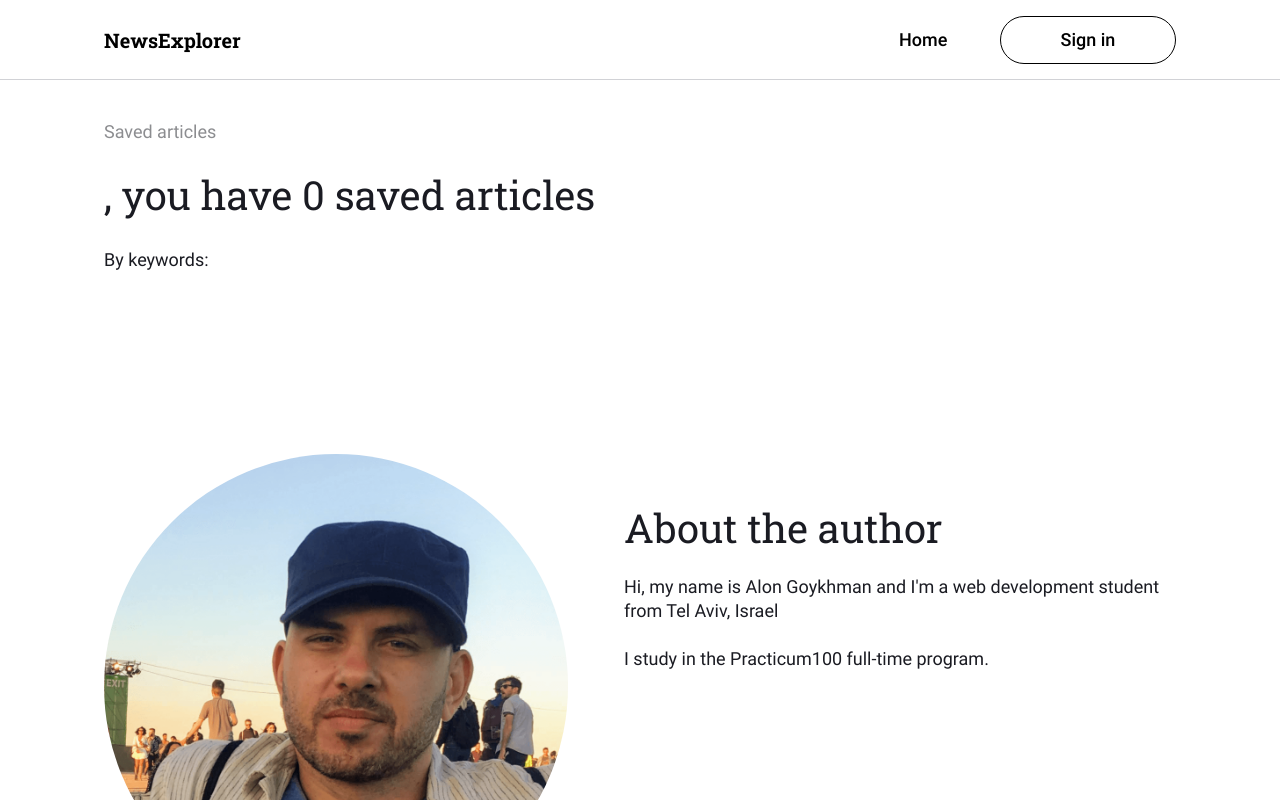
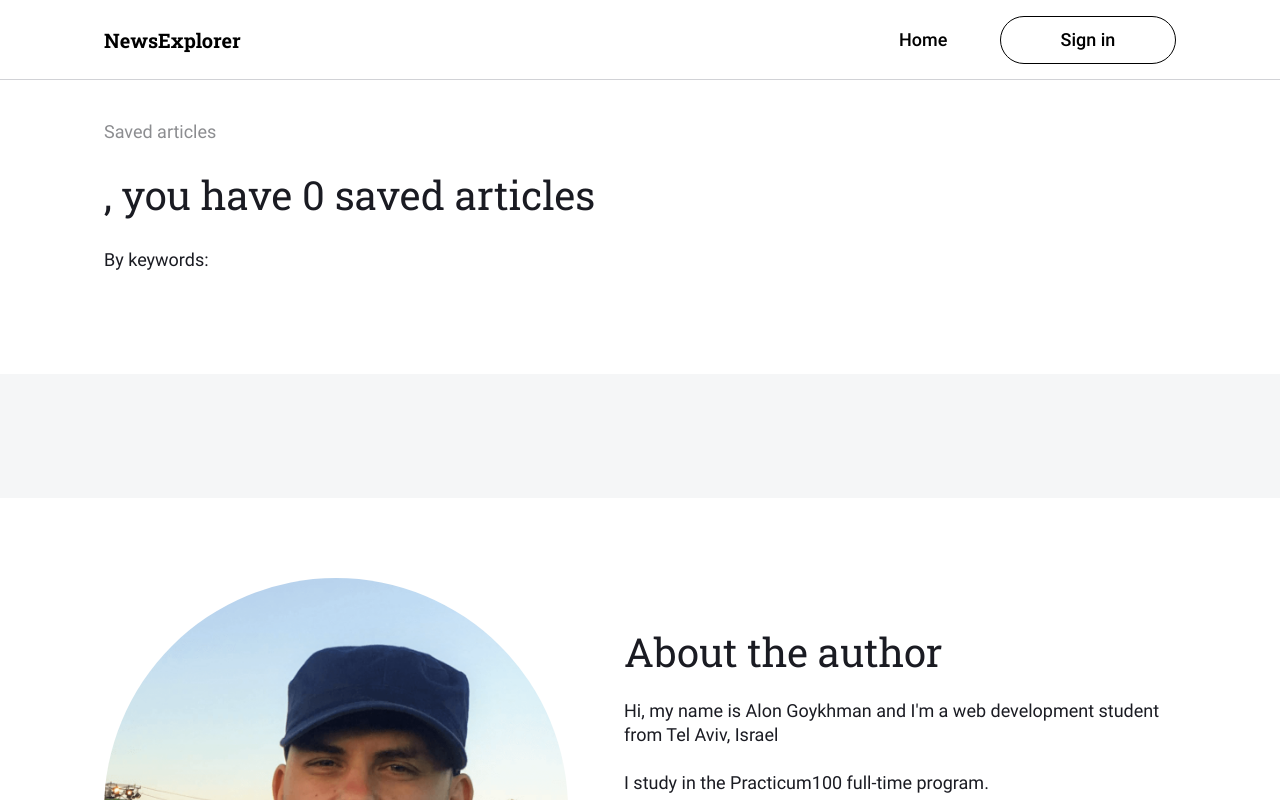
Before and after one commit to galon7/news-explorer_frontend, a React (Create React App) app: page /saved-news in a window 1280 px wide. Shown: the top 800 px of the page. Built offline with nearby package versions, Linux system fonts and the light colour scheme.

Commit message:
fix: savedNews articles

```diff
--- a/src/components/App/App.js
+++ b/src/components/App/App.js
@@ -1,5 +1,5 @@
 import React, { useState, useEffect } from 'react';
-import { Route, Routes, useNavigate } from 'react-router-dom';
+import { Route, Routes, useNavigate, useLocation } from 'react-router-dom';
 import { CurrentUserContext } from '../../contexts/CurrentUserContext';
 import Header from '../Header/Header';
 import Main from '../Main/Main';
@@ -37,6 +37,7 @@ function App() {
   const [bookmarkedCardId, setIsBookmarkedCardId] = useState('');
   const [savedArticles, setSavedArticles] = useState([]);
   const [serverErrorMessage, setServerErrorMessage] = useState('');
+  const { pathname } = useLocation();
   const navigate = useNavigate();
   const requestHeader = { Authorization: `Bearer ${jwt}`, 'Content-Type': 'application/json' };
 
@@ -187,9 +188,20 @@ function App() {
               />
             }
           />
-          <Route path="/saved-news" element={<SavedNews articles={savedArticles} />} />
+          <Route
+            path="/saved-news"
+            element={
+              <SavedNews
+                articles={savedArticles}
+                isLoggedIn={isLoggedIn}
+                handleSaveBookmark={handleSaveBookmark}
+                handleDeleteBookmark={handleDeleteBookmark}
+                bookmarkedCardId={bookmarkedCardId}
+              />
+            }
+          />
         </Routes>
-        {showSearchResults && (
+        {showSearchResults && pathname === '/' && (
           <NewsCardList
             searchResults={cards}
             isLoggedIn={isLoggedIn}
--- a/src/components/NewsCard/NewsCard.js
+++ b/src/components/NewsCard/NewsCard.js
@@ -41,6 +41,7 @@ function NewsCard({
   }
 
   function deleteBookmark() {
+    console.log(bookmarkedCardId);
     setIsBookmarked(false);
     handleDeleteBookmark(bookmarkedCardId);
   }
@@ -49,10 +50,14 @@ function NewsCard({
     isBookmarked ? deleteBookmark() : saveBookmark();
   }
 
+  function handleBookmarkClick() {
+    if (isLoggedIn) handleBookmarked();
+  }
+
   return (
     <div className="newsCard">
       <img className="newsCard__image" src={cardImage} alt={cardTitle} />
-      {pathname !== '/' && <div className="newsCard__category">Yellowstone</div>}
+      {pathname !== '/' && <div className="newsCard__category">{keyword}</div>}
       {isShown && (
         <div className="newsCard__message">
           {pathname === '/' ? 'Sign in to save articles' : 'Remove from saved'}
@@ -63,7 +68,7 @@ function NewsCard({
           className="newsCard__action-button"
           onMouseEnter={() => !isLoggedIn && setIsShown(true)}
           onMouseLeave={() => setIsShown(false)}
-          onClick={isLoggedIn ? handleBookmarked : () => {}}
+          onClick={handleBookmarkClick}
         >
           {isBookmarked ? (
             <img src={bookmarkMarked} alt="bookmark" />
@@ -76,6 +81,7 @@ function NewsCard({
           className="newsCard__action-button"
           onMouseEnter={() => setIsShown(true)}
           onMouseLeave={() => setIsShown(false)}
+          onClick={deleteBookmark}
         >
           <img src={isShown ? trashHover : trash} alt="bookmark" />
         </button>
--- a/src/components/NewsCardList/NewsCardList.js
+++ b/src/components/NewsCardList/NewsCardList.js
@@ -13,6 +13,7 @@ function NewsCardList({
 }) {
   const [cardIndex, setCardIndex] = useState(3);
   const { pathname } = useLocation();
+
   function updateIndex() {
     setCardIndex(cardIndex + 3);
   }
@@ -21,16 +22,19 @@ function NewsCardList({
     <section className="newsCardList">
       {pathname === '/' && <h2 className="newsCardList__title">Search results</h2>}
       <section className="newsCardList__cards">
-        {searchResults.slice(0, cardIndex).map((card, i) => (
+        {searchResults
+          .slice(0, pathname === '/' ? cardIndex : searchResults.length)
+          .map((card, i) => (
             <NewsCard
               key={i}
               keyword={card.keyword}
-            cardImage={card.urlToImage}
-            cardDate={convertDate(card.publishedAt)}
+              cardImage={pathname === '/' ? card.urlToImage : card.image}
+              cardDate={pathname === '/' ? convertDate(card.publishedAt) : card.date}
               cardTitle={card.title}
-            cardText={card.description}
-            cardSource={card.source.name}
-            url={card.url}
+              cardText={pathname === '/' ? card.description : card.text}
+              // cardSource={card.source.name}
+              cardSource={pathname === '/' ? card.source.name : card.source.name}
+              url={pathname === '/' ? card.url : card.link}
               isLoggedIn={isLoggedIn}
               handleSaveBookmark={handleSaveBookmark}
               handleDeleteBookmark={handleDeleteBookmark}
--- a/src/components/SavedNews/SavedNews.js
+++ b/src/components/SavedNews/SavedNews.js
@@ -1,10 +1,35 @@
 import React from 'react';
+import { CurrentUserContext } from '../../contexts/CurrentUserContext';
 import SavedNewsHeader from '../SavedNewsHeader/SavedNewsHeader';
+import NewsCardList from '../NewsCardList/NewsCardList';
 
-function SavedNews({ articles }) {
+function SavedNews({
+  articles,
+  isLoggedIn,
+  handleSaveBookmark,
+  handleDeleteBookmark,
+  bookmarkedCardId,
+}) {
+  const currentUser = React.useContext(CurrentUserContext);
+
+  function getUserArticles() {
+    const currentUserArticles = [];
+    articles.forEach((article) => {
+      if (article.owner === currentUser._id) currentUserArticles.push(article);
+    });
+    return currentUserArticles;
+  }
+
   return (
     <section className="savedNews">
-      <SavedNewsHeader savedArticles={articles} />
+      <SavedNewsHeader savedArticles={getUserArticles()} />
+      <NewsCardList
+        searchResults={getUserArticles()}
+        isLoggedIn={isLoggedIn}
+        handleSaveBookmark={handleSaveBookmark}
+        handleDeleteBookmark={handleDeleteBookmark}
+        bookmarkedCardId={bookmarkedCardId}
+      />
     </section>
   );
 }
--- a/src/components/SavedNewsHeader/SavedNewsHeader.js
+++ b/src/components/SavedNewsHeader/SavedNewsHeader.js
@@ -4,14 +4,6 @@ import './SavedNewsHeader.css';
 
 function SavedNewsHeader({ savedArticles }) {
   const currentUser = React.useContext(CurrentUserContext);
-
-  function getNumberOfArticles() {
-    let count = 0;
-    savedArticles.forEach((article) => {
-      if (article.owner === currentUser._id) count++;
-    });
-    return count;
-  }
 
   function getKeywords() {
     const countKeywords = savedArticles.reduce((acc, item) => {
@@ -27,8 +19,6 @@ function SavedNewsHeader({ savedArticles }) {
 
       return acc;
     }, {});
-
-    console.log(countKeywords);
 
     function calculateHighest() {
       const highest = Math.max(...Object.values(countKeywords));
@@ -59,7 +49,7 @@ function SavedNewsHeader({ savedArticles }) {
     <section className="savedNewsHeader">
       <h1 className="savedNewsHeader__title">Saved articles</h1>
       <h2 className="savedNewsHeader__subtitle">
-        {currentUser.name}, you have {getNumberOfArticles()} saved articles
+        {currentUser.name}, you have {savedArticles.length} saved articles
       </h2>
       <p className="savedNewsHeader__keywords">
         By keywords:{' '}
```
Lines whose indentation alone changed are shown as unchanged.
